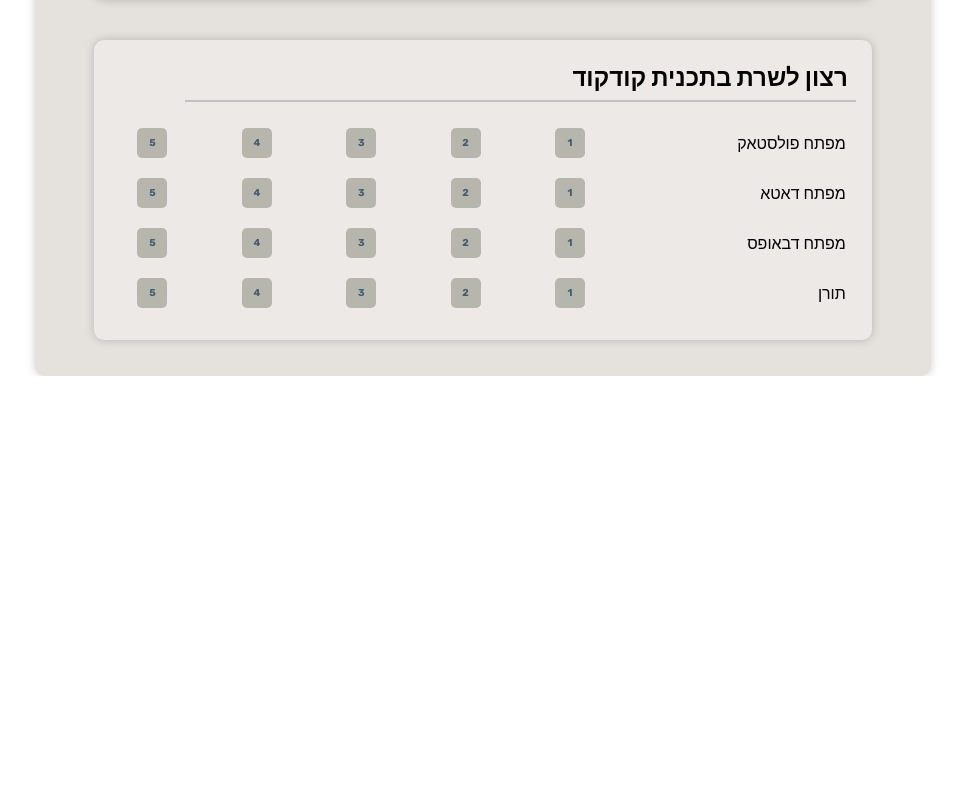
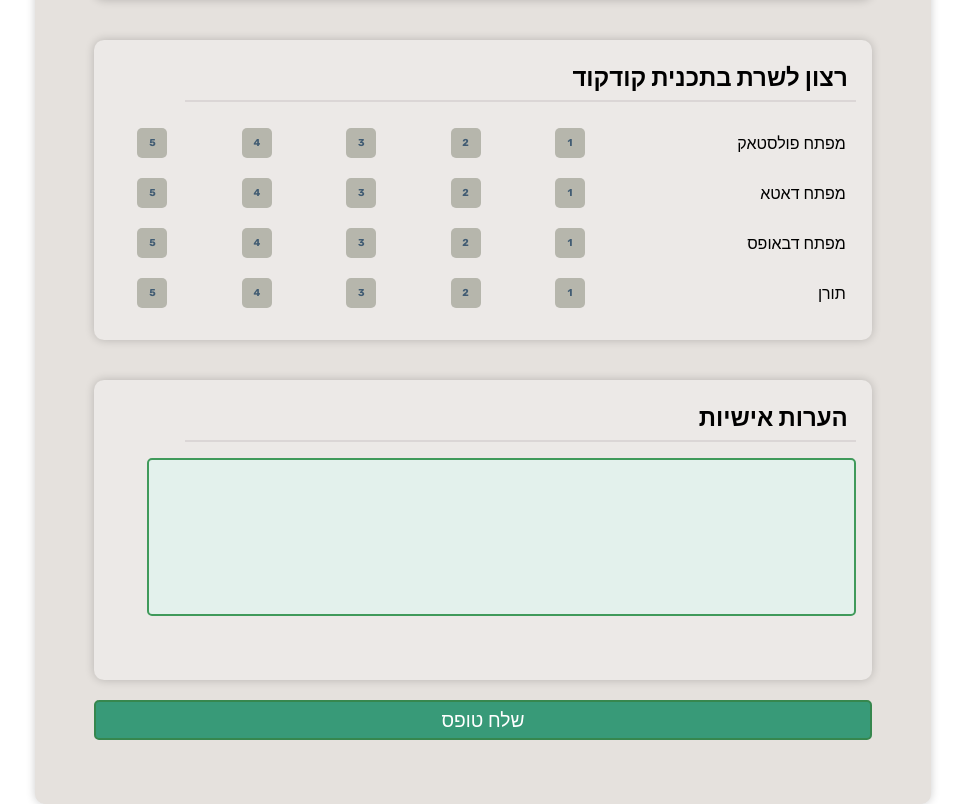
Before and after one commit to meirgoldshtein/idf-form, a React (Vite) app: page / in a window 1280 px wide. Shown: the part 1777-2581 px from the top of the page, without its empty margins (157-1122 px from the left). Before the commit the page ends 2153 px from the top, so only its background shows below. Built offline with nearby package versions, Linux system fonts and the light colour scheme.

Commit message:
added post to server hook

```diff
--- a/src/components/MyForm/MyForm.css
+++ b/src/components/MyForm/MyForm.css
@@ -30,3 +30,15 @@ left: 15vw;
     font-size: larger;
 
 }
+
+.submit{
+width: 90% ;
+height: 2.5rem;
+border-radius: 5px;
+border: 2px solid rgb(54, 135, 78);
+background-color: rgb(56, 154, 120);
+color : white;
+font-size: larger;
+padding: 5px;
+margin-bottom: 3rem;
+}
--- a/src/components/MyForm/MyForm.tsx
+++ b/src/components/MyForm/MyForm.tsx
@@ -3,12 +3,20 @@ import './MyForm.css'
 import FormSection from '../FormSection/FormSection'
 import Guidelines from '../Guidelines/Guidelines'
 import data from '../../data/initial.json'
+import PersonalComment from '../personalComment/PersonalComment'
+import { useSendData } from '../../hooks/useSendData'
 export default function MyForm() {
-  const [name, setName] = useState('')
+  const { isLoading, error, sendData } = useSendData<IMilitaryForm>('https://localhost:3000/api/form');
   const [formData, setFormData] = useState<IMilitaryForm>(data as IMilitaryForm)
+  const handleSubmit = () => {
+    setFormData((data) => ({ ...data, status: 'processed',submissionDate: new Date()}));
+    sendData(formData);
+  };
+
 
   return (
     <div className='form'>
+      {error && <p>Error: {error.message}</p>}
       <label className='name-label'>שם מלא</label>
       <input className='name' type="text" value={formData.name} onChange={(e) => {
         setFormData(data => ({ ...data, name: e.target.value }))
@@ -16,7 +24,7 @@ export default function MyForm() {
 
       }} />
       <Guidelines />
-      <FormSection title={{name:'רצון לשרת כלוחם בזרוע היבשה', key:'combatPreferences'}}
+      <FormSection title={{ name: 'רצון לשרת כלוחם בזרוע היבשה', key: 'combatPreferences' }}
         options={[
           { name: 'גולני', key: "golani" },
           { name: 'שריון', key: "armor" },
@@ -24,7 +32,7 @@ export default function MyForm() {
           { name: 'חילוץ והצלה ', key: "searchAndRescue" }
         ]} setFormData={setFormData} />
       <FormSection
-        title={{name:"רצון לשרת כג'ובניק", key:'supportPreferences'}}
+        title={{ name: "רצון לשרת כג'ובניק", key: 'supportPreferences' }}
         options={[
           { name: 'מש"ק ממטרות', key: "targetingNCO" },
           { name: 'רס"ר בנימרודי', key: "nimrodiSergeant" },
@@ -33,7 +41,7 @@ export default function MyForm() {
         ]} setFormData={setFormData}
       />
       <FormSection
-        title={{name:"רצון לשרת בתכנית קודקוד", key:'techPreferences'}}
+        title={{ name: "רצון לשרת בתכנית קודקוד", key: 'techPreferences' }}
         options={[
           { name: "מפתח פולסטאק", key: "fullstack" },
           { name: "מפתח דאטא", key: "data" },
@@ -41,7 +49,13 @@ export default function MyForm() {
           { name: "תורן", key: "duty" }
         ]} setFormData={setFormData}
       />
-
+      <PersonalComment setFormData={setFormData} />
+      <button className='submit'
+       disabled={isLoading}
+        onClick={handleSubmit}
+        >{isLoading ? 'בשליחה...' : 'שלח טופס'}
+        </button>
+        {error && <p>Error: {error.message}</p>}
     </div>
   )
 }
--- /dev/null
+++ b/src/components/personalComment/PersonalComment.css
@@ -0,0 +1,33 @@
+.personalComment{
+    display: flex;
+    flex-direction: column;
+    align-items: end;
+    padding: 1rem;
+    border-radius: 10px;
+    background-color: rgb(236, 233, 231);
+    margin: 1rem;
+    box-shadow: 0 0 10px 0 rgba(0, 0, 0, 0.2);
+    width: 90% ;
+    height: 300px;
+    margin: 20px;
+}
+
+h2{
+    margin: 0.5rem;
+}
+
+.divider {
+    width: 90%;
+    height: 2px;
+    background-color: #dbd6d6;
+    margin-bottom: 1rem;
+}
+input[type="text-area"]{
+    width: 95% ;
+    height: 200px;
+    border-radius: 5px;
+    border: 2px solid rgb(64, 154, 91);
+    background-color: rgb(227, 241, 236);
+    padding: 5px;
+    margin-bottom: 3rem;
+}
--- /dev/null
+++ b/src/components/personalComment/PersonalComment.tsx
@@ -0,0 +1,15 @@
+import React from 'react'
+import './personalComment.css'
+
+interface Props {
+  setFormData: React.Dispatch<React.SetStateAction<IMilitaryForm>>
+}
+export default function PersonalComment({setFormData}: Props) {
+  return (
+    <div className='personalComment'>
+        <h2>הערות אישיות</h2>
+        <div className="divider"></div>
+        <input type="text-area"  onChange={(e) => setFormData(data => ({ ...data, personalComment: e.target.value }))}/>
+    </div>
+  )
+}
--- /dev/null
+++ b/src/hooks/useSendData.tsx
@@ -0,0 +1,40 @@
+import { useState } from 'react';
+
+interface SendDataHookResult<T> {
+  isLoading: boolean;
+  error: Error | null;
+  sendData: (data: T) => Promise<void>;
+}
+
+export function useSendData<T>(url: string): SendDataHookResult<T> {
+  const [isLoading, setIsLoading] = useState(false);
+  const [error, setError] = useState<Error | null>(null);
+
+  const sendData = async (data: T) => {
+    setIsLoading(true);
+    setError(null);
+
+    try {
+      const response = await fetch(url, {
+        method: 'POST',
+        headers: {
+          'Content-Type': 'application/json',
+        },
+        body: JSON.stringify(data)
+      });
+
+      if (!response.ok) {
+        throw new Error(`HTTP error! status: ${response.status}`);
+      }
+
+      const responseData = await response.json();
+      console.log('Data sent successfully:', responseData);
+    } catch (err) {
+      setError(err instanceof Error ? err : new Error('An unknown error occurred'));
+    } finally {
+      setIsLoading(false);
+    }
+  };
+
+  return { isLoading, error, sendData };
+}
```
